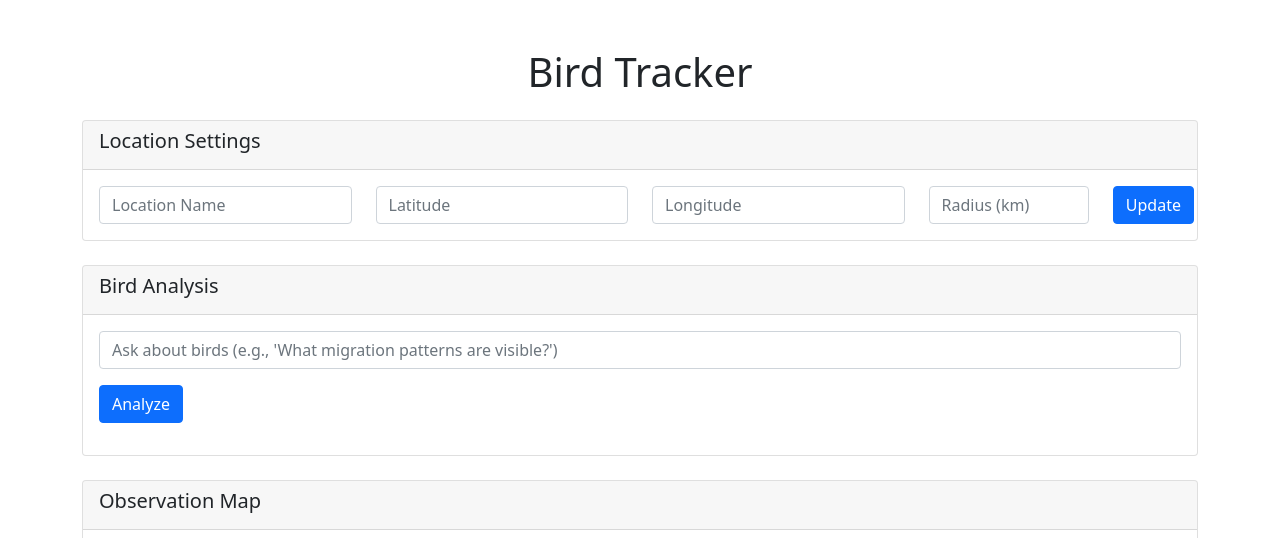
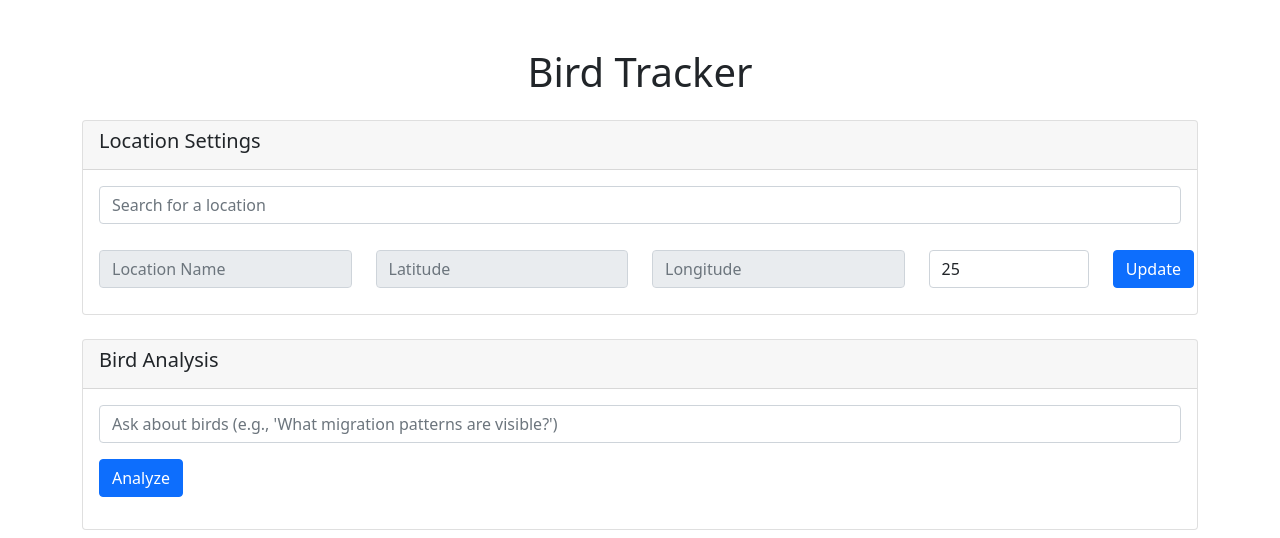
Before and after one commit to MarAlons0/bird_tracker, a Flask app: page / in a window 1280 px wide. Shown: the top 538 px of the page. Run offline with Flask 2, Linux system fonts and the light colour scheme; some libraries are stand-ins or nearby versions.

Commit message:
Update Places Autocomplete with geographic location types

```diff
--- a/templates/index.html
+++ b/templates/index.html
@@ -8,7 +8,17 @@
             height: 400px;
             margin: 20px 0;
         }
+        #locationForm .form-control {
+            margin-bottom: 10px;
+        }
+        .location-feedback {
+            color: #28a745;
+            display: none;
+            margin-top: 10px;
+        }
     </style>
+    <!-- Add Google Places API -->
+    <script src="https://maps.googleapis.com/maps/api/js?key={{ google_maps_api_key }}&libraries=places"></script>
 </head>
 <body>
     <div class="container mt-5">
@@ -22,21 +32,34 @@
             <div class="card-body">
                 <form id="locationForm">
                     <div class="row">
+                        <div class="col-md-12 mb-3">
+                            <input type="text" class="form-control" id="locationSearch"
+                                   placeholder="Search for a location">
+                        </div>
+                    </div>
+                    <div class="row">
                         <div class="col-md-3">
-                            <input type="text" class="form-control" id="locationName" placeholder="Location Name">
+                            <input type="text" class="form-control" id="locationName"
+                                   placeholder="Location Name" readonly>
                         </div>
                         <div class="col-md-3">
-                            <input type="number" step="0.0001" class="form-control" id="latitude" placeholder="Latitude">
+                            <input type="number" step="0.0001" class="form-control"
+                                   id="latitude" placeholder="Latitude" readonly>
                         </div>
                         <div class="col-md-3">
-                            <input type="number" step="0.0001" class="form-control" id="longitude" placeholder="Longitude">
+                            <input type="number" step="0.0001" class="form-control"
+                                   id="longitude" placeholder="Longitude" readonly>
                         </div>
                         <div class="col-md-2">
-                            <input type="number" class="form-control" id="radius" placeholder="Radius (km)">
+                            <input type="number" class="form-control" id="radius"
+                                   placeholder="Radius (km)" value="25">
                         </div>
                         <div class="col-md-1">
                             <button type="submit" class="btn btn-primary">Update</button>
                         </div>
+                    </div>
+                    <div class="location-feedback" id="locationFeedback">
+                        Location updated successfully!
                     </div>
                 </form>
             </div>
@@ -70,14 +93,45 @@
 
     <script src="https://cdn.jsdelivr.net/npm/bootstrap@5.1.3/dist/js/bootstrap.bundle.min.js"></script>
     <script>
-        // Add JavaScript for form handling and API calls
+        // Initialize Google Places Autocomplete
+        function initAutocomplete() {
+            const input = document.getElementById('locationSearch');
+            const options = {
+                types: ['(cities)', 'establishment', 'natural_feature', 'park'],
+                fields: ['name', 'geometry', 'formatted_address']  // Specify the data we want to receive
+            };
+
+            const autocomplete = new google.maps.places.Autocomplete(input, options);
+
+            autocomplete.addListener('place_changed', function() {
+                const place = autocomplete.getPlace();
+
+                if (!place.geometry) {
+                    alert('No location details available for this place');
+                    return;
+                }
+
+                // Fill in the form fields with more detailed information
+                document.getElementById('locationName').value =
+                    `${place.name} (${place.formatted_address})`;
+                document.getElementById('latitude').value =
+                    place.geometry.location.lat();
+                document.getElementById('longitude').value =
+                    place.geometry.location.lng();
+            });
+        }
+
+        // Initialize autocomplete when the page loads
+        google.maps.event.addDomListener(window, 'load', initAutocomplete);
+
+        // Form submission handler
         document.getElementById('locationForm').onsubmit = async (e) => {
             e.preventDefault();
             const data = {
                 name: document.getElementById('locationName').value,
-                latitude: document.getElementById('latitude').value,
-                longitude: document.getElementById('longitude').value,
-                radius: document.getElementById('radius').value
+                latitude: parseFloat(document.getElementById('latitude').value),
+                longitude: parseFloat(document.getElementById('longitude').value),
+                radius: parseFloat(document.getElementById('radius').value)
             };
 
             try {
@@ -90,7 +144,13 @@
                 });
                 const result = await response.json();
                 if (result.status === 'success') {
-                    alert('Location updated successfully!');
+                    const feedback = document.getElementById('locationFeedback');
+                    feedback.style.display = 'block';
+                    setTimeout(() => {
+                        feedback.style.display = 'none';
+                    }, 3000);
+                } else {
+                    alert('Error updating location: ' + result.message);
                 }
             } catch (error) {
                 alert('Error updating location: ' + error);
```
